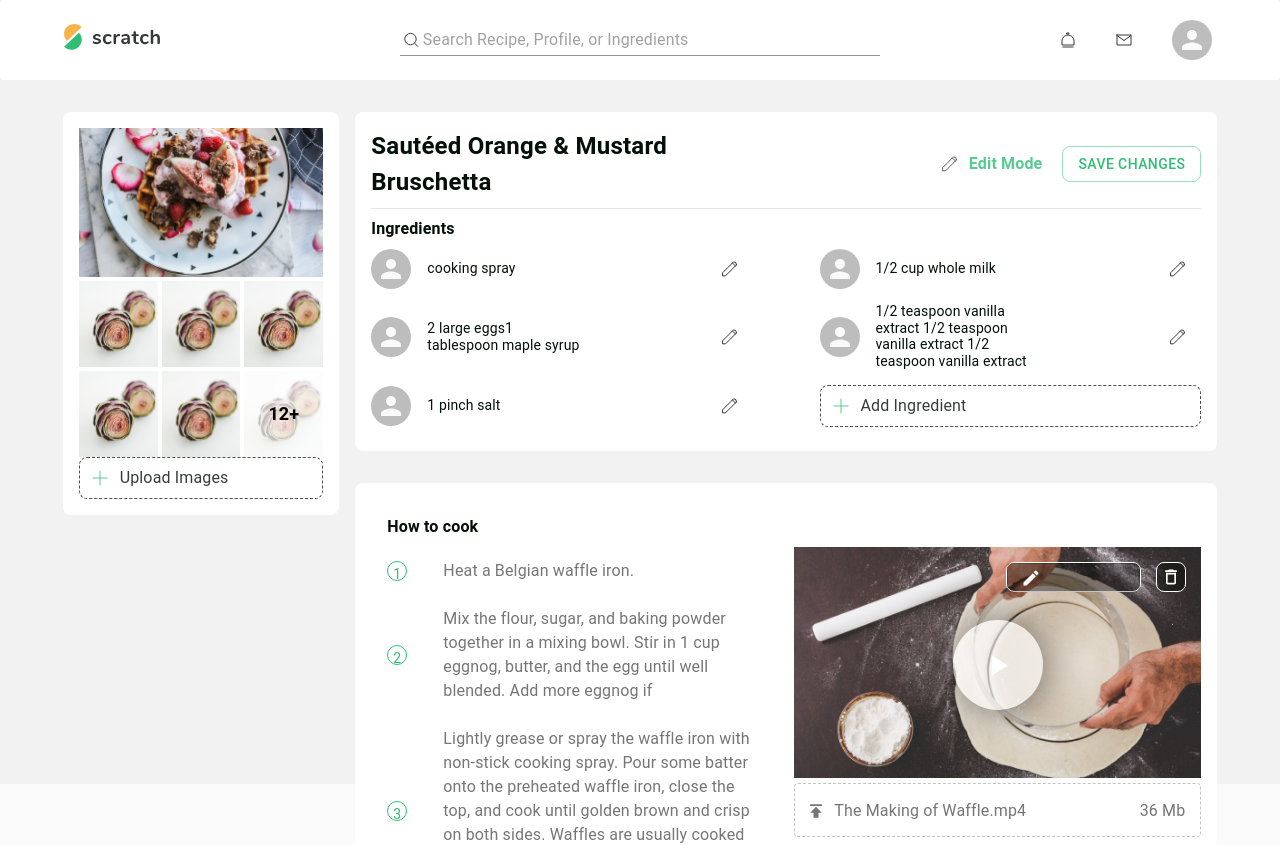
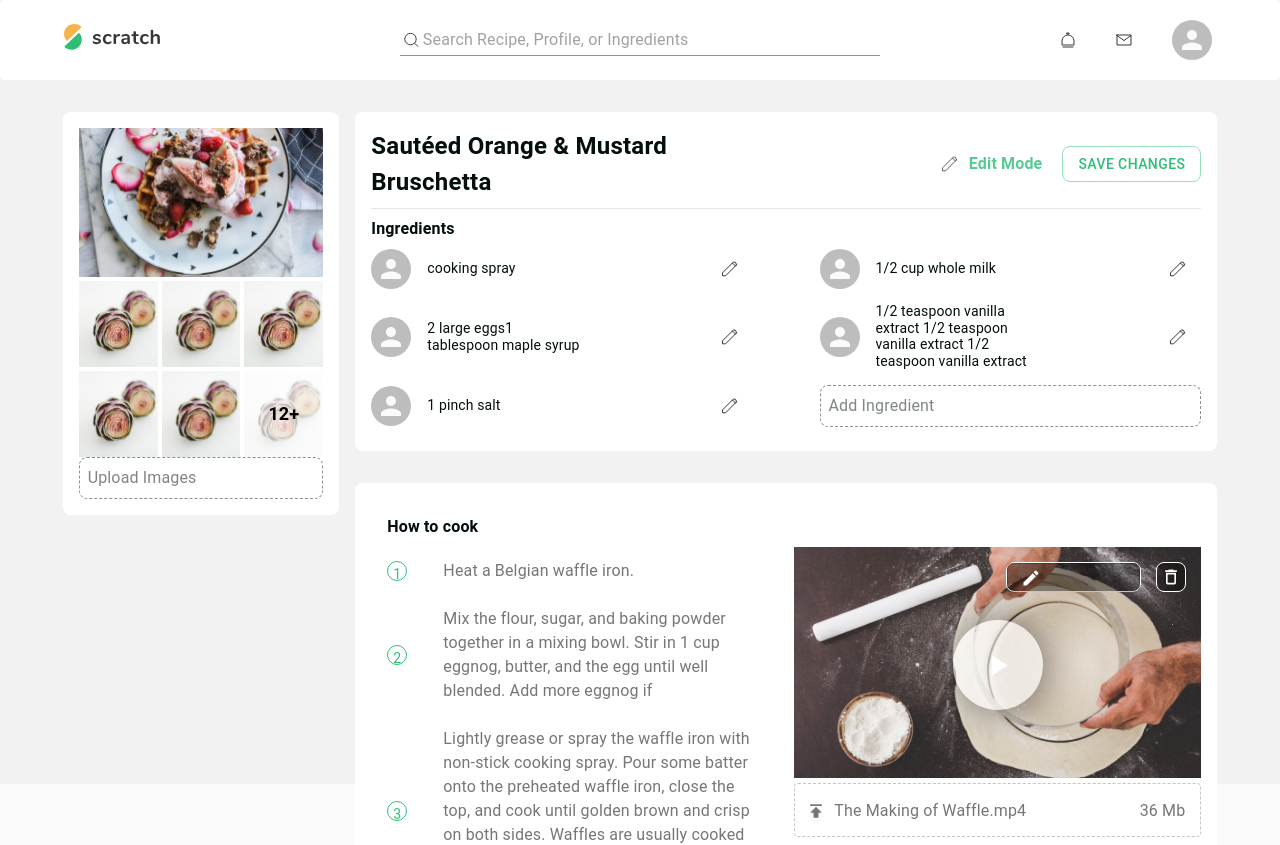
Before and after one commit to ndhungw/scratch-web, a React (Create React App) app: page /edit-recipe in a window 1280 px wide. Shown: the top 845 px of the page. Built offline with nearby package versions, Linux system fonts and the light colour scheme.

Commit message:
update ButtonAdd for more flexible at many cases

```diff
--- a/src/pages/main/EditRecipe/components/ButtonAdd.js
+++ b/src/pages/main/EditRecipe/components/ButtonAdd.js
@@ -8,7 +8,7 @@ import { makeStyles } from "@material-ui/core";
 
 const useStyles = makeStyles((theme) => ({
   buttonAddIngredient: {
-    opacity: 0.8,
+    opacity: 0.5,
     borderRadius: theme.spacing(1),
     borderStyle: "dashed",
     borderWidth: 1,
@@ -23,7 +23,12 @@ const useStyles = makeStyles((theme) => ({
     marginRight: theme.spacing(1),
   },
 }));
-export default function ButtonAdd({ text, handleClick }) {
+export default function ButtonAdd({
+  text,
+  handleClick,
+  startComponent,
+  endComponent,
+}) {
   const typoClasses = useTypographyStyles();
   const classes = useStyles();
 
@@ -32,8 +37,15 @@ export default function ButtonAdd({ text, handleClick }) {
       onClick={handleClick}
       className={classNames(classes.buttonAddIngredient, classes.defaultBorder)}
     >
-      <PlusIcon className={classes.icon} />
-      <Typography className={typoClasses.lead}>{text || "Add"}</Typography>
+      {startComponent}
+      <Typography
+        align="left"
+        style={{ flexGrow: 1 }}
+        className={typoClasses.lead}
+      >
+        {text || "Add"}
+      </Typography>
+      {endComponent}
     </ButtonBase>
   );
 }
```
